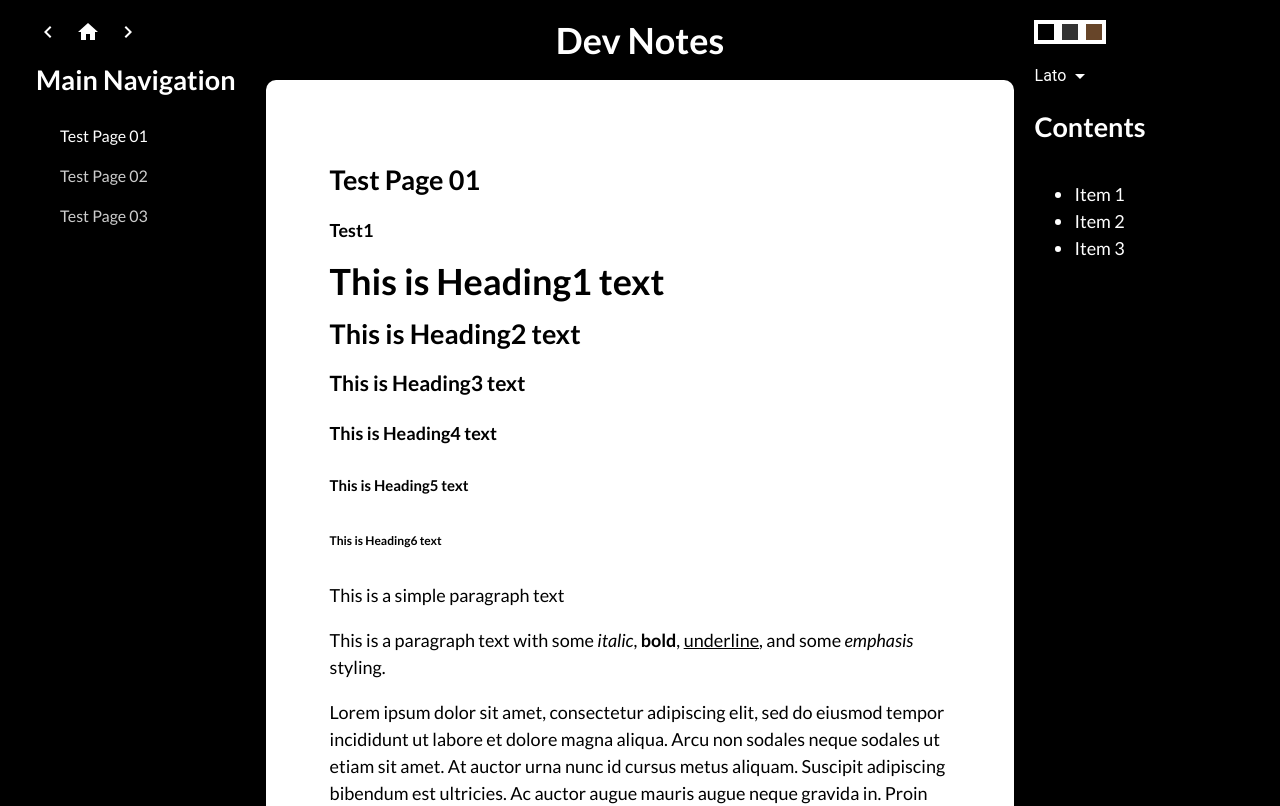
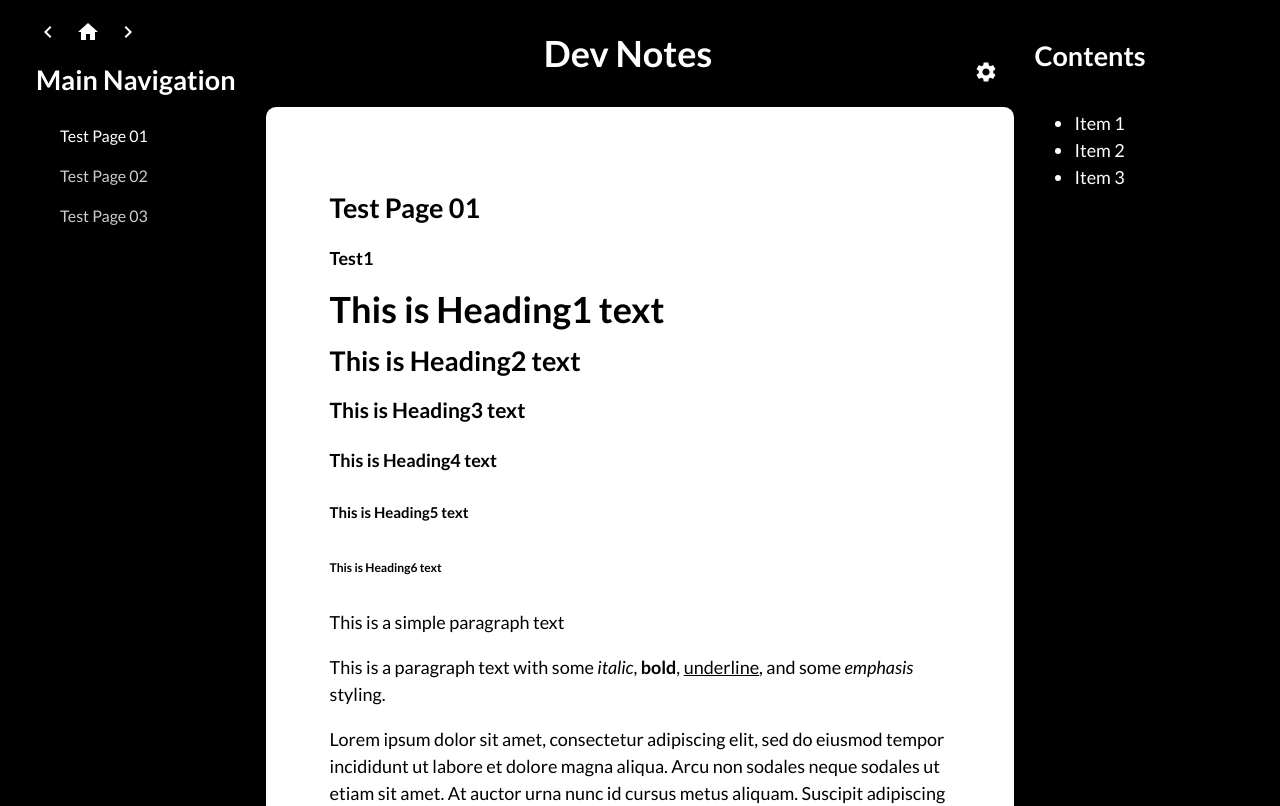
Before and after one commit to krishna-chaitanya-piratla/dev-prep-notes, a React (Create React App) app in the folder frontend/: page / in a window 1280 px wide. Shown: the top 806 px of the page. Built offline with nearby package versions, Linux system fonts and the light colour scheme; a web font is replaced by a local one.

Commit message:
Add settings icon and overlay to display the font and color settings

```diff
--- a/frontend/src/components/Header.tsx
+++ b/frontend/src/components/Header.tsx
@@ -1,13 +1,23 @@
-import React from 'react';
-import { HeaderWrapper, TitleContainer } from '../styles/Header';
+import React, { useState } from 'react';
+import { HeaderWrapper, TitleContainer, SettingsIconWrapper } from '../styles/Header';
+import SettingsIcon from '@mui/icons-material/Settings';
+import SettingsMenu from './SettingsMenu';
 
 const Header: React.FC = () => {
+  const [isSettingsMenuOpen, setIsSettingsMenuOpen] = useState(false);
+
   return (
-    <HeaderWrapper>
-      <TitleContainer>
-        <h1>Dev Notes</h1>
-      </TitleContainer>
-    </HeaderWrapper>
+    <>
+      <HeaderWrapper>
+        <TitleContainer>
+          <h1>Dev Notes</h1>
+        </TitleContainer>
+        <SettingsIconWrapper onClick={() => setIsSettingsMenuOpen(true)}>
+          <SettingsIcon />
+        </SettingsIconWrapper>
+      </HeaderWrapper>
+      {isSettingsMenuOpen && <SettingsMenu onClose={() => setIsSettingsMenuOpen(false)} />}
+    </>
   );
 };
 
--- a/frontend/src/components/PageNavigation.tsx
+++ b/frontend/src/components/PageNavigation.tsx
@@ -1,19 +1,20 @@
-import React from 'react';
+import React, { useState } from 'react';
 import { PageNavigationWrapper } from '../styles/PageNavigation';
-import ColorPicker from './ColorPicker';
-import FontSelector from './FontSelector';
+import SettingsIcon from '@mui/icons-material/Settings';
+import SettingsMenu from './SettingsMenu';
 
 const PageNavigation: React.FC = () => {
+  const [isSettingsMenuOpen, setIsSettingsMenuOpen] = useState(false);
+
   return (
     <PageNavigationWrapper>
-      <ColorPicker />
-      <FontSelector />
       <h2>Contents</h2>
       <ul>
         <li>Item 1</li>
         <li>Item 2</li>
         <li>Item 3</li>
       </ul>
+      {isSettingsMenuOpen && <SettingsMenu onClose={() => setIsSettingsMenuOpen(false)} />}
     </PageNavigationWrapper>
   );
 };
--- /dev/null
+++ b/frontend/src/components/SettingsMenu.tsx
@@ -0,0 +1,29 @@
+import React from 'react';
+import { SettingsMenuWrapper, CloseButton, CloseIconWrapper, SettingsMenuItem, Divider } from '../styles/SettingsMenu';
+import ColorPicker from './ColorPicker';
+import FontSelector from './FontSelector';
+import CloseIcon from '@mui/icons-material/Close';
+
+interface SettingsMenuProps {
+  onClose: () => void;
+}
+
+const SettingsMenu: React.FC<SettingsMenuProps> = ({ onClose }) => {
+  return (
+    <SettingsMenuWrapper>
+      <CloseIconWrapper onClick={onClose}>
+        <CloseIcon />
+      </CloseIconWrapper>
+      <SettingsMenuItem>
+        <ColorPicker />
+      </SettingsMenuItem>
+      <Divider />
+      <SettingsMenuItem>
+        <FontSelector />
+      </SettingsMenuItem>
+      <CloseButton onClick={onClose}>Close</CloseButton>
+    </SettingsMenuWrapper>
+  );
+};
+
+export default SettingsMenu;
--- a/frontend/src/styles/GlobalStyle.tsx
+++ b/frontend/src/styles/GlobalStyle.tsx
@@ -10,7 +10,8 @@ export const GlobalStyle = createGlobalStyle`
     --text-color: #ffffff;
     --nav-width: 20%;
     --page-width: calc(100% - 2*var(--nav-width));
-    --header-height: 5rem; /* Header height */
+    // --header-height: 5rem;
+    --header-height: 3%;
     --font-family: ${appStore.fontFamily}; /* Font family */
     --base-text-size: 18px;
     --base-line-height: calc(1.5*var(--base-text-size));
--- a/frontend/src/styles/Header.tsx
+++ b/frontend/src/styles/Header.tsx
@@ -7,7 +7,7 @@ export const HeaderWrapper = styled.header`
   width: 100%;
   display: flex;
   align-items: center;
-  justify-content: center; /* Center items horizontally */
+  justify-content: space-between; /* Space between title and settings icon */
   padding: 0 1rem;
   box-sizing: border-box;
   position: sticky;
@@ -21,3 +21,14 @@ export const TitleContainer = styled.div`
   justify-content: center; /* Center the title horizontally */
   align-items: center; /* Center the title vertically */
 `;
+
+export const SettingsIconWrapper = styled.div`
+  align-self: flex-end;
+  cursor: pointer;
+  margin-bottom: 1rem;
+
+  & > svg {
+    font-size: 1.5rem;
+    color: var(--text-color);
+  }
+`;
--- a/frontend/src/styles/PageNavigation.tsx
+++ b/frontend/src/styles/PageNavigation.tsx
@@ -12,22 +12,3 @@ export const PageNavigationWrapper = styled.nav`
   display: flex;
   flex-direction: column;
 `;
-
-export const FontSelectorWrapper = styled.div`
-  display: flex;
-  align-items: center;
-  background-color: white;
-  padding: 0.25rem 0.5rem;
-  border-radius: 4px;
-  box-shadow: 0 2px 4px rgba(0, 0, 0, 0.1);
-  width: fit-content;
-
-  select {
-    border: none;
-    background: none;
-    font-size: 1rem;
-    outline: none;
-    cursor: pointer;
-    width: auto; /* Make sure select element has auto width */
-  }
-`;
--- /dev/null
+++ b/frontend/src/styles/SettingsMenu.tsx
@@ -0,0 +1,57 @@
+import styled from 'styled-components';
+
+export const SettingsMenuWrapper = styled.div`
+  position: fixed;
+  top: 20%;
+  left: 25%;
+  width: 50%;
+  height: 75%;
+  background: var(--nav-background-color);
+  display: flex;
+  flex-direction: column;
+  align-items: center;
+  justify-content: center;
+  z-index: 1000;
+`;
+
+export const CloseIconWrapper = styled.div`
+  position: absolute;
+  top: 1rem;
+  right: 1rem;
+  cursor: pointer;
+
+  & > svg {
+    font-size: 2rem;
+    color: var(--text-color);
+  }
+`;
+
+export const SettingsMenuItem = styled.div`
+  background: var(--page-background-color);
+  padding: 1rem;
+  width: 80%;
+  max-width: 400px;
+  margin-bottom: 1rem;
+  border-radius: 0.5rem;
+  box-shadow: 0 2px 4px rgba(0, 0, 0, 0.1);
+`;
+
+export const Divider = styled.div`
+  width: 80%;
+  max-width: 400px;
+  height: 1px;
+  background: var(--text-color);
+  margin-bottom: 1rem;
+`;
+
+export const CloseButton = styled.button`
+  background: var(--nav-background-color);
+  color: var(--text-color);
+  padding: 0.5rem 1rem;
+  border: none;
+  border-radius: 0.5rem;
+  cursor: pointer;
+  position: absolute;
+  bottom: 2rem;
+  right: 2rem;
+`;
```
